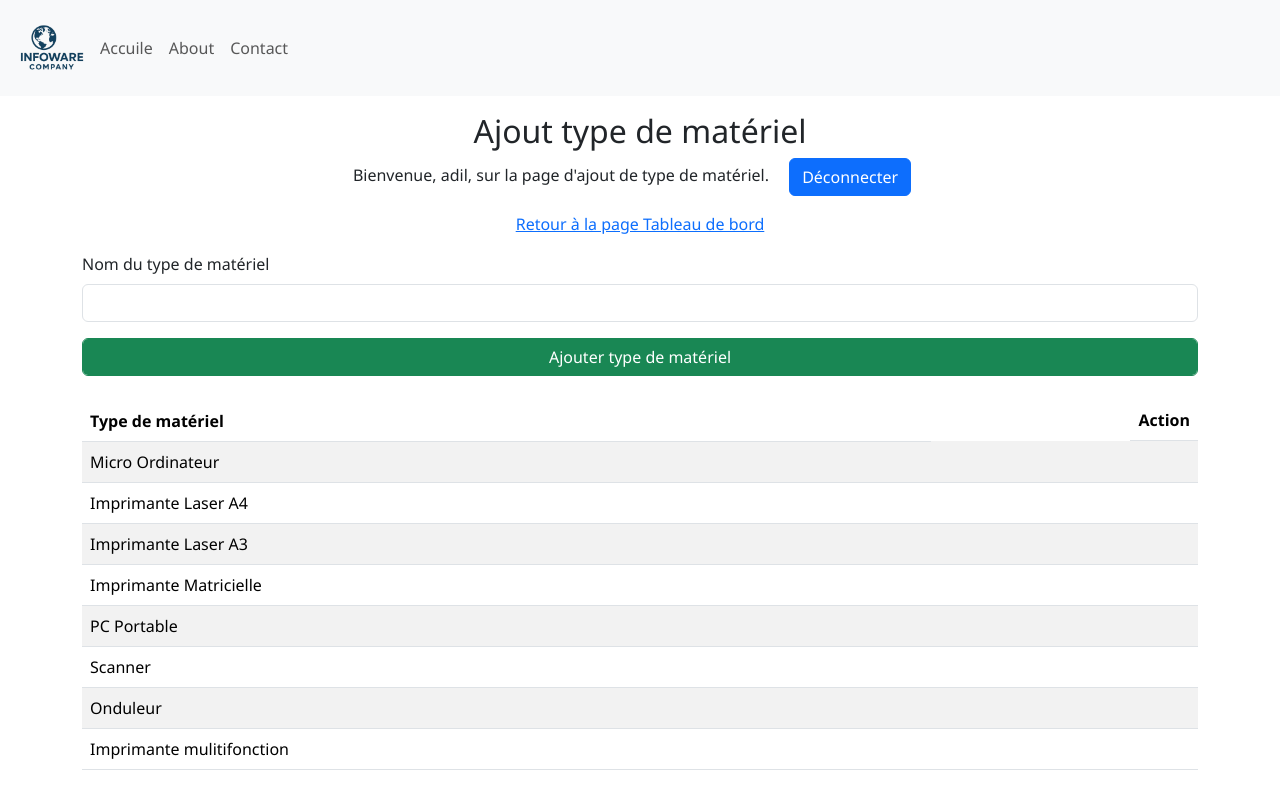
After one commit to the8Proffesional/FLASK, a Flask app: page /manage_MaterialTypes in a window 1280 px wide. The commit adds this page. Run offline with Flask 3, Linux system fonts and the light colour scheme; a user stored in the database is signed in; data comes from the database, SQL or seed files in the repository; both versions use the stored data as it was after the commit.

Commit message:
add type material Working

```diff
--- a/Site/templates/dashbord.html
+++ b/Site/templates/dashbord.html
@@ -13,7 +13,7 @@
 
             <div class="container col-8 text-center">
                 <p><a href="{{url_for('dashbord.manage_users')}}" class="col-6 btn btn-primary">Gérer les Affectation</a></p>
-                <p><a href="#" class="col-6 btn btn-primary">Gérer les type de material</a></p>
+                <p><a href="{{url_for('materialTypes.manage_MaterialTypes')}}" class="col-6 btn btn-primary">Gérer les type de material</a></p>
                 <p><a href="#" class="col-6 btn btn-primary">Gérer les marques</a></p>
                 <p><a href="#" class="col-6 btn btn-primary">Gérer les materials</a></p>
                 <p><a href="#" class="col-6 btn btn-primary">Gérer les interventions</a></p>
--- /dev/null
+++ b/Site/templates/manage_MaterialTypes.html
@@ -0,0 +1,48 @@
+{% extends 'base.html' %}
+{% block title %} Tableau de bord - Ajout type de matériel {% endblock %}
+
+{% block body %}
+<div class="container-fluid">
+    <div class="row">
+        <div class="col-12  my-3">
+            <div class="text-center">
+                <h2>Ajout type de matériel</h2>
+                <p>Bienvenue, {{ name }}, sur la page d'ajout de type de matériel. <a class="mx-3 btn btn-primary" href="{{ url_for('admin.logout') }}"">Déconnecter</a></p>
+                <p><a href="{{ url_for('dashbord.dashbord_page') }}">Retour à la page Tableau de bord</a> </p>
+            </div>
+
+            <div class="container">
+                <form method="POST">
+                    <div class="mb-3">
+                        <label for="materialTypeName" class="form-label">Nom du type de matériel</label>
+                        <input type="text" class="form-control" id="materialTypeName" name="materialTypeName" required>
+                    </div>
+                    <button type="submit" class="form-control btn btn-success">Ajouter type de matériel</button>
+                </form>
+                <table class="table table-striped mt-4 ">
+                    <thead>
+                        <tr>
+                          <th scope="col">Type de matériel</th>
+                          <th class="float-end" scope="col">Action</th>
+                        </tr>
+                      </thead>
+                      <tbody>
+                        {% for materialType in materialTypes %}
+                        <tr>
+                          <td>{{ materialType.typeMaterial }}</td>
+                          <td>
+
+
+
+                          </td>
+
+                        </tr>
+                        {% endfor %}
+                </table>
+            </div>
+
+
+        </div>
+    </div>
+</div>
+{% endblock %}
```
Also changed, not shown: instance/site.db.
